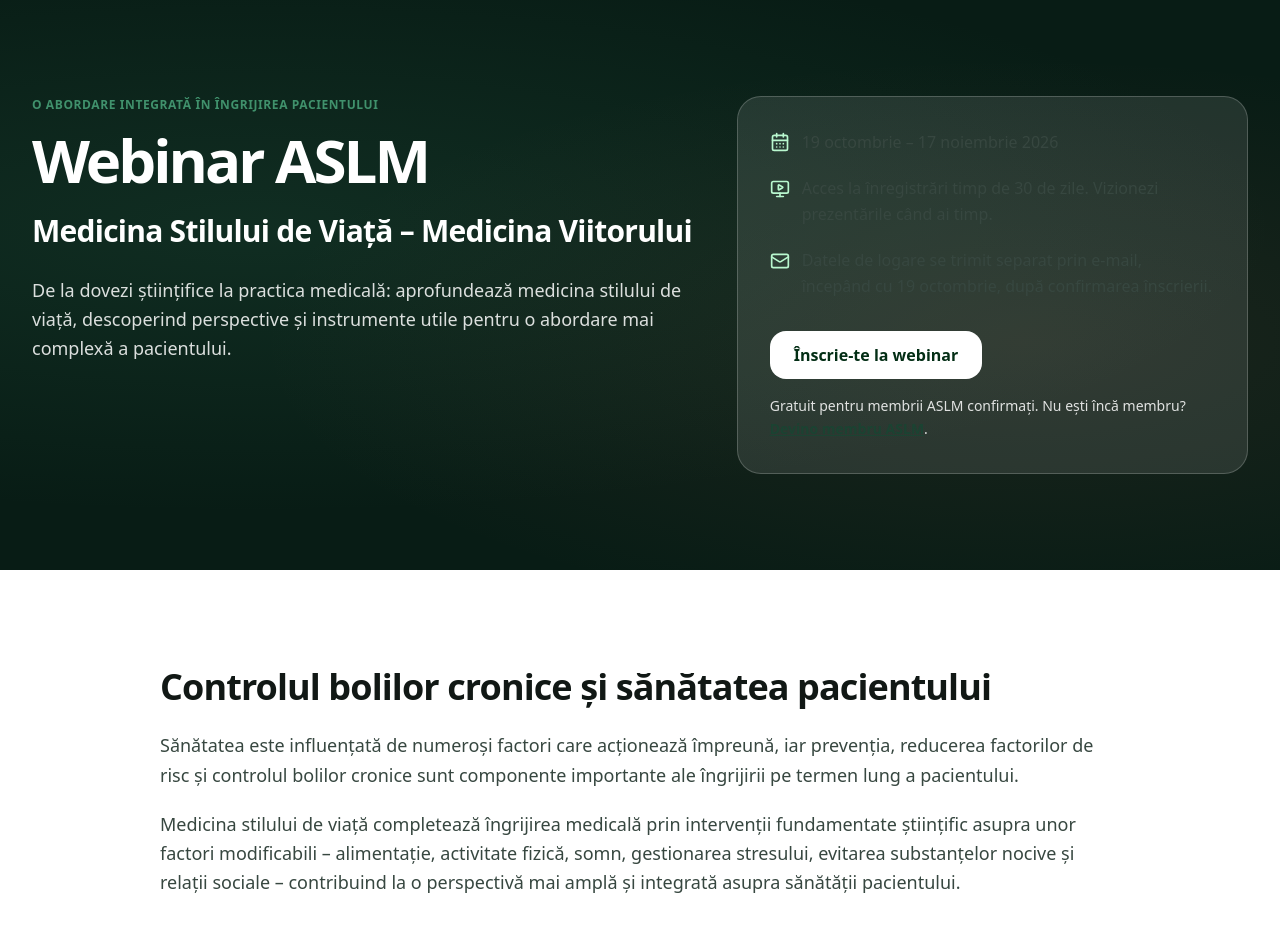
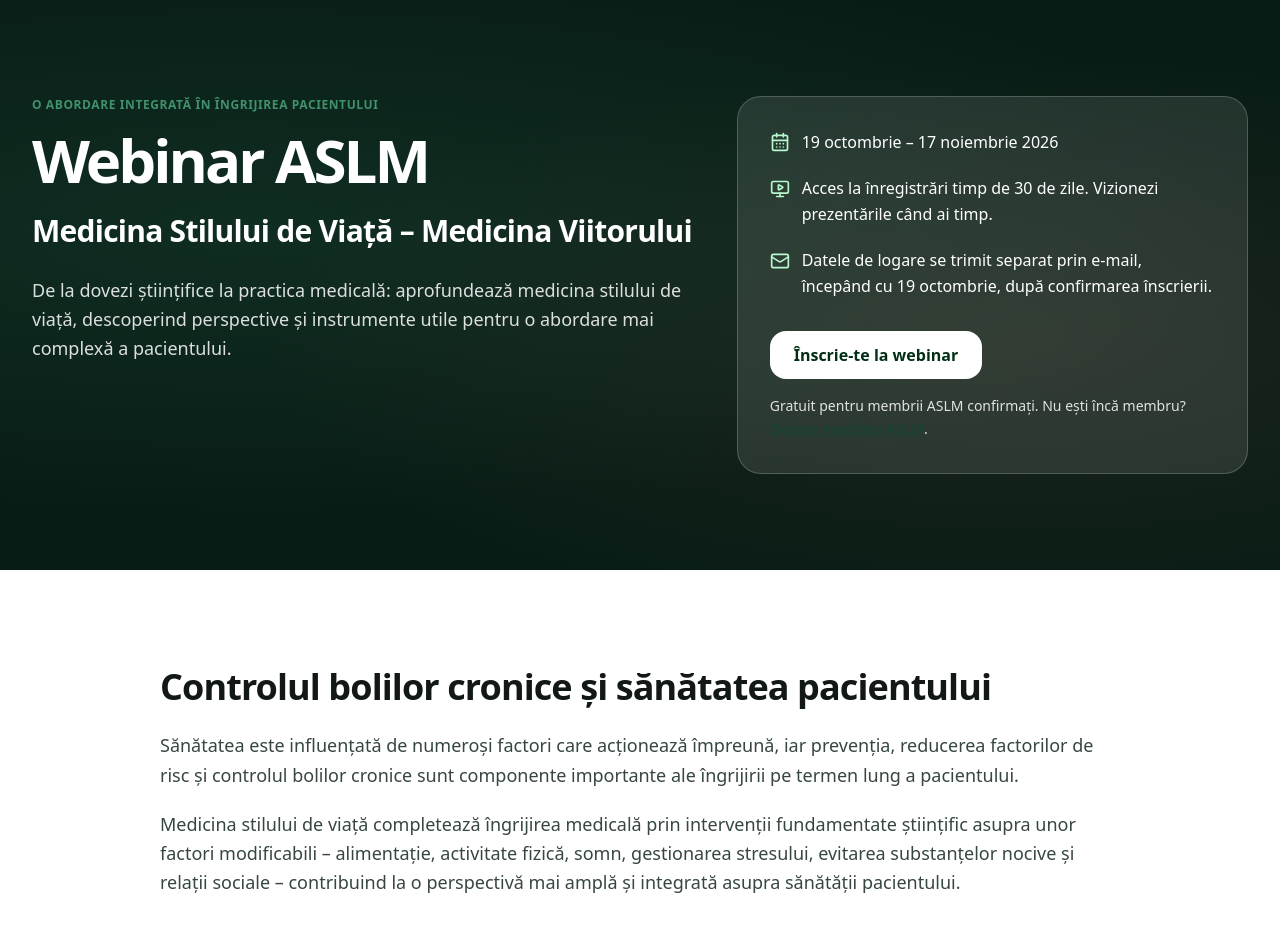
Before and after one commit to SwagMasterPro/wwwaslmro, a Next.js app: page /webinar in a window 1280 px wide. Shown: the part 860-1786 px from the top of the page. Built offline with nearby package versions, Linux system fonts and the light colour scheme; no server answers.

Commit message:
Make webinar access information white

```diff
--- a/app/(ro)/webinar/page.tsx
+++ b/app/(ro)/webinar/page.tsx
@@ -24,10 +24,10 @@
           <p className="mt-6 max-w-2xl text-lg leading-relaxed text-white/85">De la dovezi științifice la practica medicală: aprofundează medicina stilului de viață, descoperind perspective și instrumente utile pentru o abordare mai complexă a pacientului.</p>
         </div>
         <div className="rounded-2xl border border-white/20 bg-white/10 p-6 md:p-8">
-          <div className="space-y-5 leading-relaxed text-white/90">
-            <p className="flex items-center gap-3"><CalendarDays className="h-5 w-5 shrink-0 text-green-200" aria-hidden="true" />{WEBINAR.displayDates}</p>
-            <p className="flex items-start gap-3"><MonitorPlay className="mt-1 h-5 w-5 shrink-0 text-green-200" aria-hidden="true" />Acces la înregistrări timp de 30 de zile. Vizionezi prezentările când ai timp.</p>
-            <p className="flex items-start gap-3"><Mail className="mt-1 h-5 w-5 shrink-0 text-green-200" aria-hidden="true" />Datele de logare se trimit separat prin e-mail, începând cu 19 octombrie, după confirmarea înscrierii.</p>
+          <div className="space-y-5 leading-relaxed">
+            <p className="flex items-center gap-3 text-white"><CalendarDays className="h-5 w-5 shrink-0 text-green-200" aria-hidden="true" />{WEBINAR.displayDates}</p>
+            <p className="flex items-start gap-3 text-white"><MonitorPlay className="mt-1 h-5 w-5 shrink-0 text-green-200" aria-hidden="true" />Acces la înregistrări timp de 30 de zile. Vizionezi prezentările când ai timp.</p>
+            <p className="flex items-start gap-3 text-white"><Mail className="mt-1 h-5 w-5 shrink-0 text-green-200" aria-hidden="true" />Datele de logare se trimit separat prin e-mail, începând cu 19 octombrie, după confirmarea înscrierii.</p>
           </div>
           <a href="#inscriere" className="mt-8 inline-flex min-h-12 items-center rounded-xl bg-white px-6 py-3 font-semibold text-green-950">Înscrie-te la webinar</a>
           <p className="mt-4 text-sm leading-relaxed text-white/85">Gratuit pentru membrii ASLM confirmați. Nu ești încă membru? <a href={WEBINAR.membershipUrl} className="font-semibold underline">Devino membru ASLM</a>.</p>
```
